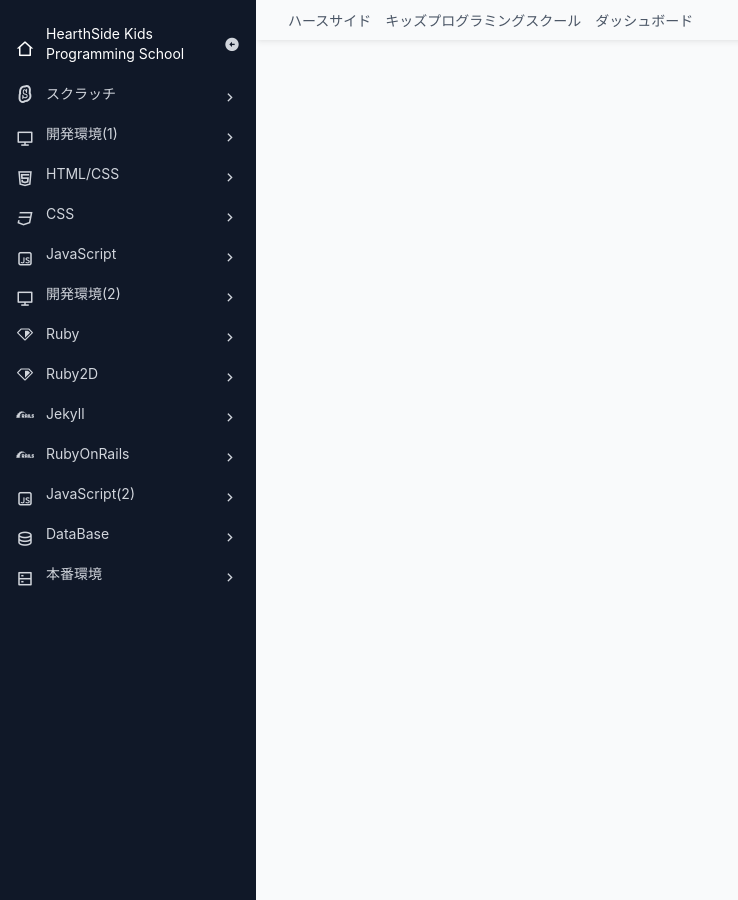
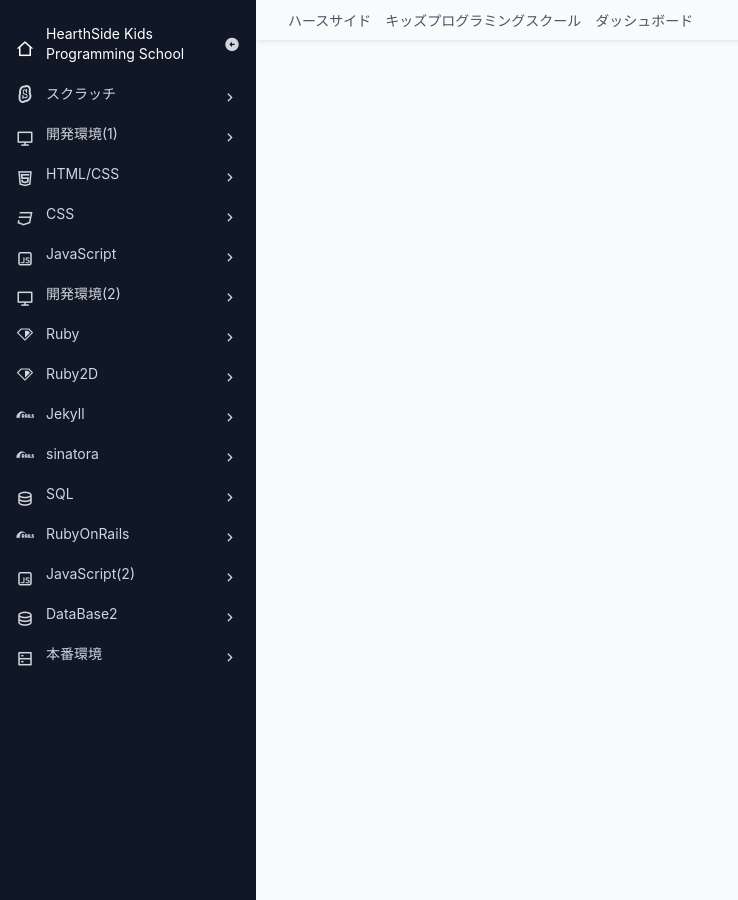
Before and after one commit to tomoaki-kimura/tomoaki-kimura.github.io, a Jekyll site: the page built from html.md, in a window 1280 px wide and 900 px high. Shown: the whole window, without its empty margins (0-738 px from the left). Built offline with Jekyll 4.4.1, drawn with Linux system fonts in a browser that asks for light colours; nearby versions of some CDN libraries; some of the changed lines change nothing that is shown.

Commit message:
modify menu

```diff
--- a/_config.yml
+++ b/_config.yml
@@ -27,13 +27,11 @@
   - title: スクラッチ
     icon: lo-scratch-line
     contents:
-      - title: スクラッチ基礎
-        link: scratch.html
       - title: 迷路ゲーム
         link: scratch.html
-      - title: シューティングゲーム
+      - title: ジャンプゲーム
         link: scratch.html
-      - title: シューティングゲームⅡ
+      - title: ヘビゲーム
         link: scratch.html
   - title: 開発環境(1)
     icon: ri-computer-line
@@ -61,7 +59,7 @@
       - title: フォーム
         link: form.html
       - title: レスポンシブデザイン
-        link: response.
+        link: response.html
   - title: JavaScript
     icon: ri-javascript-line
     contents:
@@ -81,7 +79,7 @@
     contents:
       - title: ruby文法
         link: ruby.html
-      - title: ruby文法
+      - title: ライブラリ
         link: ruby.html
   - title: Ruby2D
     icon: lo-ruby-line
@@ -94,13 +92,30 @@
         link: ruby.html
       - title: シューティングゲーム
         link: ruby.html
-      - title: アクションゲーム
+      - title: テトリス
         link: ruby.html
   - title: Jekyll
     icon: lo-rails-line
     contents:
       - title: ブログサイト
         link: ruby.html
+      - title: webサイトのリプレイス
+        link: ruby.html
+  - title: sinatora
+    icon: lo-rails-line
+    contents:
+      - title: 時間割
+        link: ruby.html
+      - title: Api
+        link: ruby.html
+  - title: SQL
+    icon: ri-database-2-line
+    contents:
+      - title: SQLite
+        link: ruby.html
+      - title: PostgreSQL
+        link: ruby.html
+
   - title: RubyOnRails
     icon: lo-rails-line
     contents:
@@ -115,7 +130,7 @@
         link: link
       - title: Stimulus
         link: stimulus
-  - title: DataBase
+  - title: DataBase2
     icon: ri-database-2-line
   - title: 本番環境
     icon: ri-server-line
```
Also changed, not shown: 3 other files.
